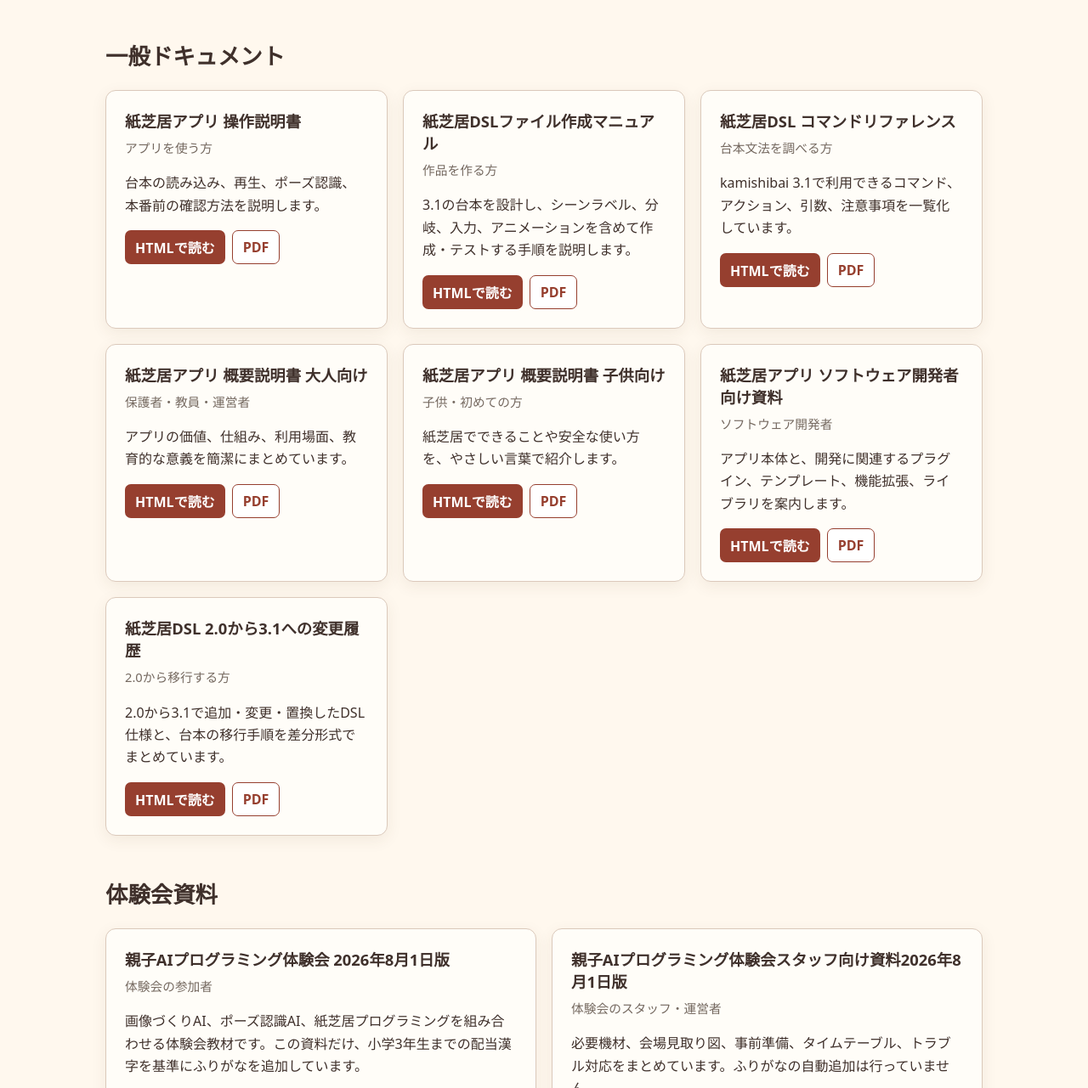
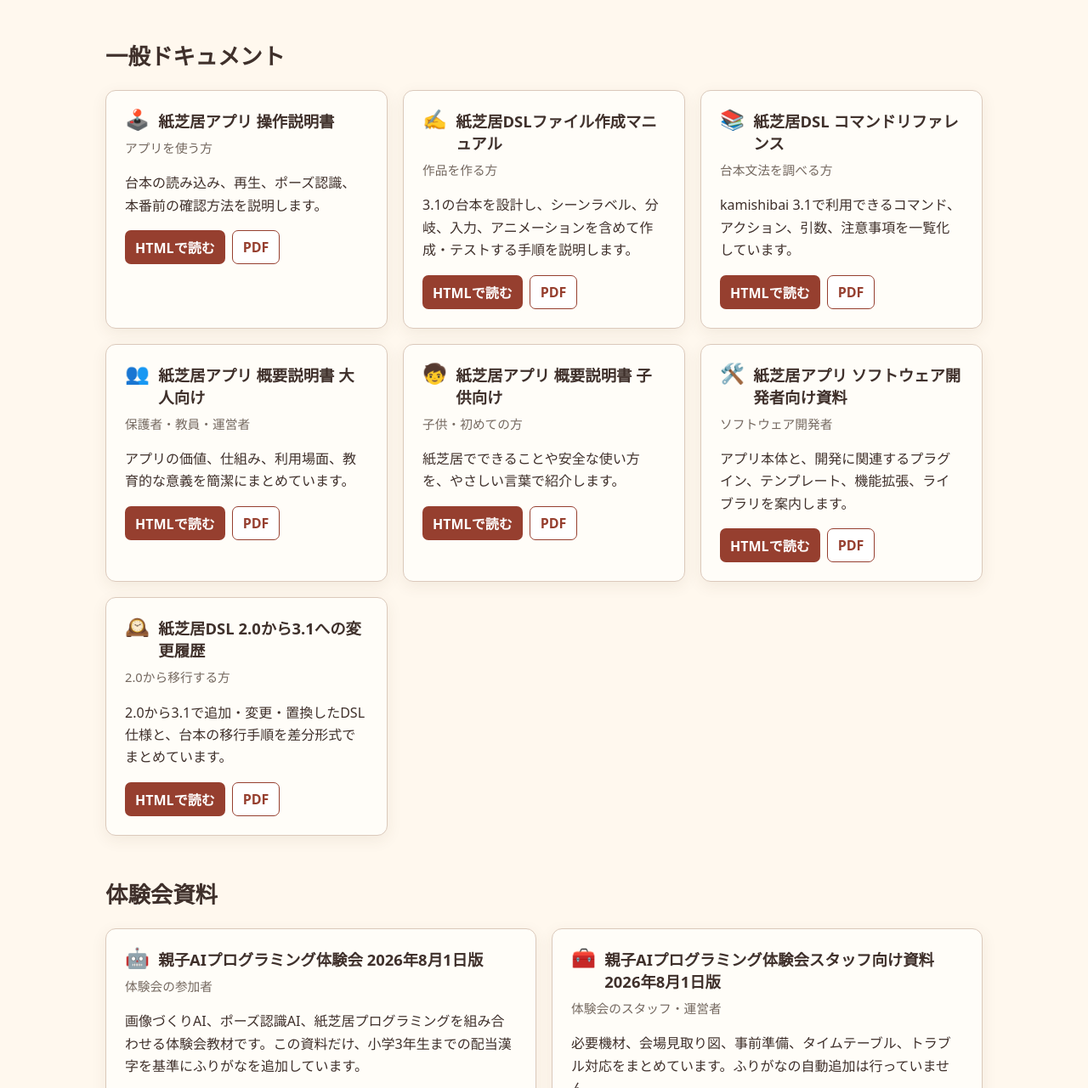
Before and after one commit to kubohiroya/tmpose-kamishibai, a website: page site/docs/index.html in a window 1280 px wide. Shown: the part 188-1469 px from the top of the page at 85% size. Drawn offline with Linux system fonts and the light colour scheme.

Commit message:
feat(site): ドキュメントカードにアイコンを追加する (#54)
Closes #53

```diff
--- a/site/docs/index.html
+++ b/site/docs/index.html
@@ -25,7 +25,8 @@
     h2 { margin-top: 3rem; font-size: 1.65rem; }
     .cards { display: grid; grid-template-columns: repeat(auto-fit, minmax(280px, 1fr)); gap: 18px; }
     article { padding: 22px; border: 1px solid var(--line); border-radius: 12px; background: var(--paper); box-shadow: 0 5px 18px rgb(89 61 43 / 8%); }
-    article h3 { margin: 0 0 .45rem; font-size: 1.15rem; }
+    article h3 { display: flex; align-items: flex-start; gap: .65rem; margin: 0 0 .45rem; font-size: 1.15rem; }
+    .card-icon { flex: 0 0 auto; font-size: 1.45rem; line-height: 1; }
     article p { line-height: 1.65; }
     .audience { margin: 0 0 .8rem; color: var(--muted); font-size: .92rem; }
     .actions { display: flex; flex-wrap: wrap; gap: 8px; margin-top: 1rem; }
@@ -49,43 +50,43 @@
     <h2 id="general-documents">一般ドキュメント</h2>
     <div class="cards">
       <article>
-        <h3>紙芝居アプリ 操作説明書</h3>
+        <h3><span class="card-icon" aria-hidden="true">🕹️</span>紙芝居アプリ 操作説明書</h3>
         <p class="audience">アプリを使う方</p>
         <p>台本の読み込み、再生、ポーズ認識、本番前の確認方法を説明します。</p>
         <div class="actions"><a class="button" href="general/01-user-guide.html">HTMLで読む</a><a class="button secondary" href="general/01-user-guide.pdf">PDF</a></div>
       </article>
       <article>
-        <h3>紙芝居DSLファイル作成マニュアル</h3>
+        <h3><span class="card-icon" aria-hidden="true">✍️</span>紙芝居DSLファイル作成マニュアル</h3>
         <p class="audience">作品を作る方</p>
         <p>3.1の台本を設計し、シーンラベル、分岐、入力、アニメーションを含めて作成・テストする手順を説明します。</p>
         <div class="actions"><a class="button" href="general/02-dsl-manual.html">HTMLで読む</a><a class="button secondary" href="general/02-dsl-manual.pdf">PDF</a></div>
       </article>
       <article>
-        <h3>紙芝居DSL コマンドリファレンス</h3>
+        <h3><span class="card-icon" aria-hidden="true">📚</span>紙芝居DSL コマンドリファレンス</h3>
         <p class="audience">台本文法を調べる方</p>
         <p>kamishibai 3.1で利用できるコマンド、アクション、引数、注意事項を一覧化しています。</p>
         <div class="actions"><a class="button" href="general/03-command-reference.html">HTMLで読む</a><a class="button secondary" href="general/03-command-reference.pdf">PDF</a></div>
       </article>
       <article>
-        <h3>紙芝居アプリ 概要説明書 大人向け</h3>
+        <h3><span class="card-icon" aria-hidden="true">👥</span>紙芝居アプリ 概要説明書 大人向け</h3>
         <p class="audience">保護者・教員・運営者</p>
         <p>アプリの価値、仕組み、利用場面、教育的な意義を簡潔にまとめています。</p>
         <div class="actions"><a class="button" href="general/04-executive-summary-adult.html">HTMLで読む</a><a class="button secondary" href="general/04-executive-summary-adult.pdf">PDF</a></div>
       </article>
       <article>
-        <h3>紙芝居アプリ 概要説明書 子供向け</h3>
+        <h3><span class="card-icon" aria-hidden="true">🧒</span>紙芝居アプリ 概要説明書 子供向け</h3>
         <p class="audience">子供・初めての方</p>
         <p>紙芝居でできることや安全な使い方を、やさしい言葉で紹介します。</p>
         <div class="actions"><a class="button" href="general/05-executive-summary-kids.html">HTMLで読む</a><a class="button secondary" href="general/05-executive-summary-kids.pdf">PDF</a></div>
       </article>
       <article>
-        <h3>紙芝居アプリ ソフトウェア開発者向け資料</h3>
+        <h3><span class="card-icon" aria-hidden="true">🛠️</span>紙芝居アプリ ソフトウェア開発者向け資料</h3>
         <p class="audience">ソフトウェア開発者</p>
         <p>アプリ本体と、開発に関連するプラグイン、テンプレート、機能拡張、ライブラリを案内します。</p>
         <div class="actions"><a class="button" href="general/06-developer-guide.html">HTMLで読む</a><a class="button secondary" href="general/06-developer-guide.pdf">PDF</a></div>
       </article>
       <article>
-        <h3>紙芝居DSL 2.0から3.1への変更履歴</h3>
+        <h3><span class="card-icon" aria-hidden="true">🕰️</span>紙芝居DSL 2.0から3.1への変更履歴</h3>
         <p class="audience">2.0から移行する方</p>
         <p>2.0から3.1で追加・変更・置換したDSL仕様と、台本の移行手順を差分形式でまとめています。</p>
         <div class="actions"><a class="button" href="general/history.html">HTMLで読む</a><a class="button secondary" href="general/history.pdf">PDF</a></div>
@@ -97,13 +98,13 @@
     <h2 id="workshop-documents">体験会資料</h2>
     <div class="cards">
       <article>
-        <h3>親子AIプログラミング体験会 2026年8月1日版</h3>
+        <h3><span class="card-icon" aria-hidden="true">🤖</span>親子AIプログラミング体験会 2026年8月1日版</h3>
         <p class="audience">体験会の参加者</p>
         <p>画像づくりAI、ポーズ認識AI、紙芝居プログラミングを組み合わせる体験会教材です。この資料だけ、小学3年生までの配当漢字を基準にふりがなを追加しています。</p>
         <div class="actions"><a class="button" href="workshops/2026-08-01/">HTMLで読む</a><a class="button secondary" href="workshops/2026-08-01/tmpose-kamishibai-20260801.pdf">PDF</a></div>
       </article>
       <article>
-        <h3>親子AIプログラミング体験会スタッフ向け資料2026年8月1日版</h3>
+        <h3><span class="card-icon" aria-hidden="true">🧰</span>親子AIプログラミング体験会スタッフ向け資料2026年8月1日版</h3>
         <p class="audience">体験会のスタッフ・運営者</p>
         <p>必要機材、会場見取り図、事前準備、タイムテーブル、トラブル対応をまとめています。ふりがなの自動追加は行っていません。</p>
         <div class="actions"><a class="button" href="workshops/2026-08-01/staff/">HTMLで読む</a><a class="button secondary" href="workshops/2026-08-01/staff/tmpose-kamishibai-staff-20260801.pdf">PDF</a></div>
```
Also changed, not shown: scripts/verify-build.mjs (+19 -0 lines).
